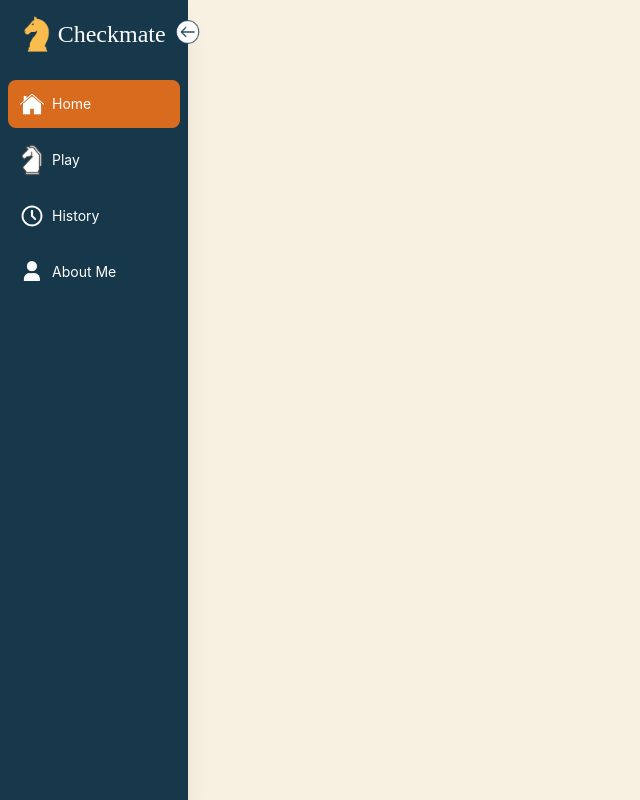
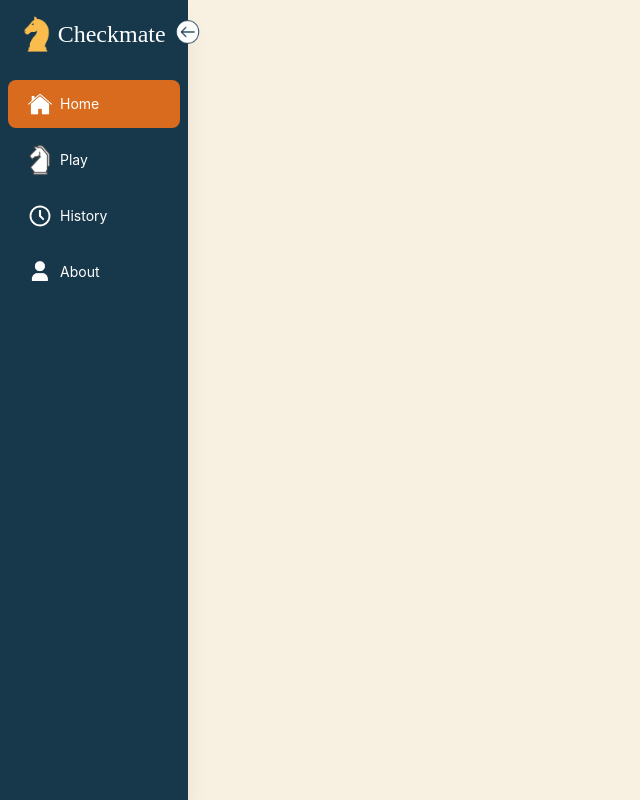
Before and after one commit to rameenali19/Chess-Game, a React (Vite) app: page / in a window 1280 px wide. Shown: the whole page, without its empty margins (0-640 px from the left). Built offline with nearby package versions, Linux system fonts and the light colour scheme; no server answers.

Commit message:
adjsting padding

```diff
--- a/src/components/SidePanelNavigation.jsx
+++ b/src/components/SidePanelNavigation.jsx
@@ -22,7 +22,7 @@ function SidePanelNavigation({ open }) {
     },
     {
       link: "/about-me",
-      text: "About Me",
+      text: "About",
       image: "whitePerson",
       imageText: "White home image"
     },
@@ -36,7 +36,7 @@ function SidePanelNavigation({ open }) {
             <NavLink key={panel.link}
               to={panel.link}
               className={({ isActive }) =>
-                `flex items-center px-2 py-2 rounded-lg transition-all duration-200
+                `flex items-center px-4 py-2 rounded-lg transition-all duration-200
                   ${isActive ? "bg-[#D96B1E]" : "hover:bg-[#21485C]"
                 }`}>
               <Icon
```
